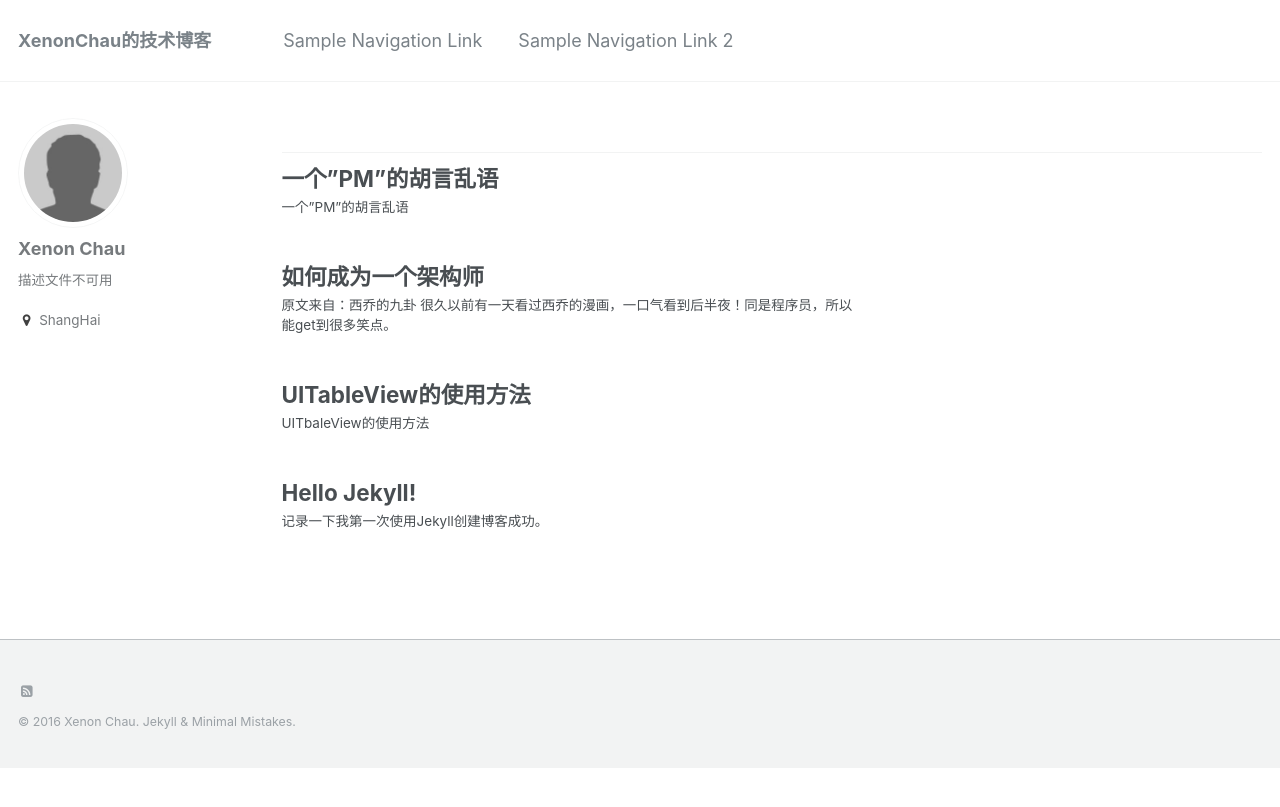
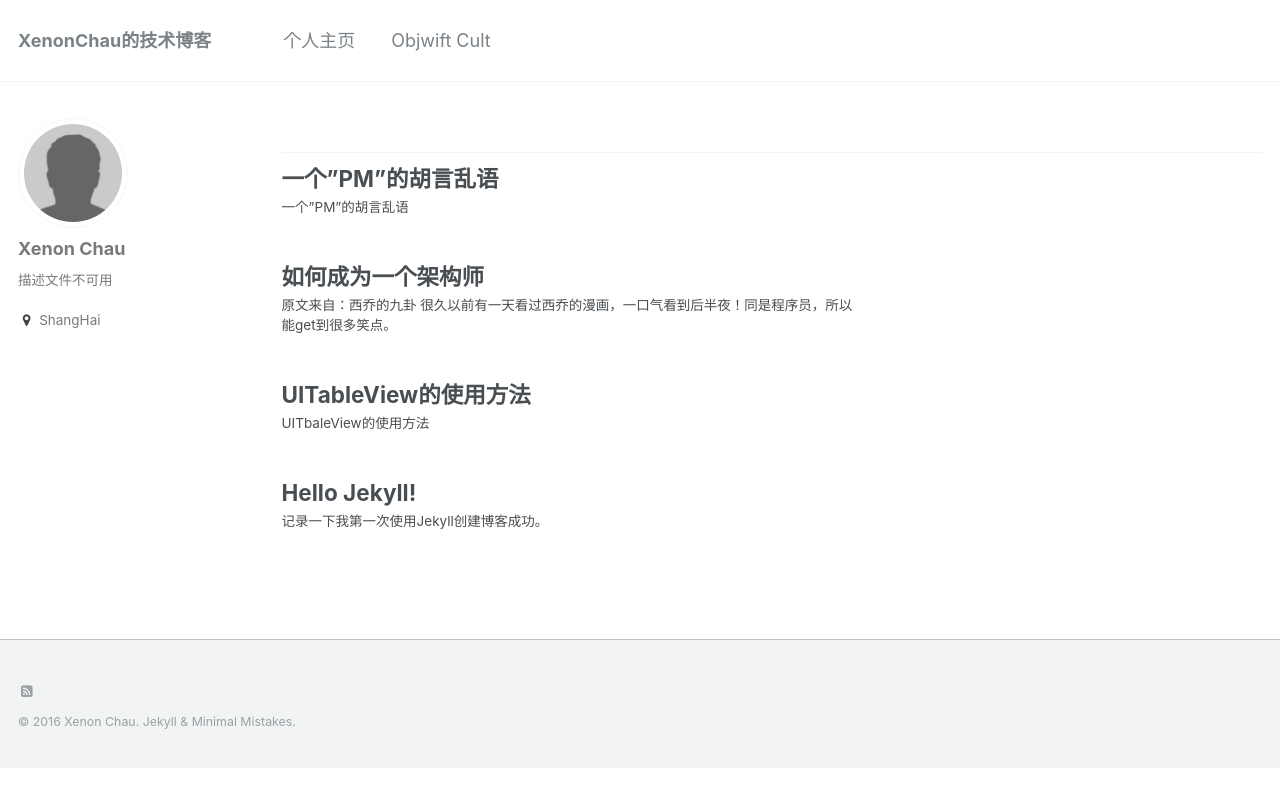
Before and after one commit to XenonChau/blog_jekyll, a Jekyll site: the page built from index.html, in a window 1280 px wide. Shown: the top 807 px of the page. Built offline with Jekyll 4.4.1, drawn with Linux system fonts in a browser that asks for light colours; the list of posts is cut into pages by our own code.

Commit message:
renew header hyper-link

```diff
--- a/_data/navigation.yml
+++ b/_data/navigation.yml
@@ -1,7 +1,7 @@
 # main links links
 main:
-  - title: "Sample Navigation Link"
-    url: https://mmistakes.github.io/minimal-mistakes/docs/navigation/
+  - title: "个人主页"
+    url: /homepage_html/
 
-  - title: "Sample Navigation Link 2"
-    url: /
+  - title: "Objwift Cult"
+    url: http://www.objwift.com/
```
